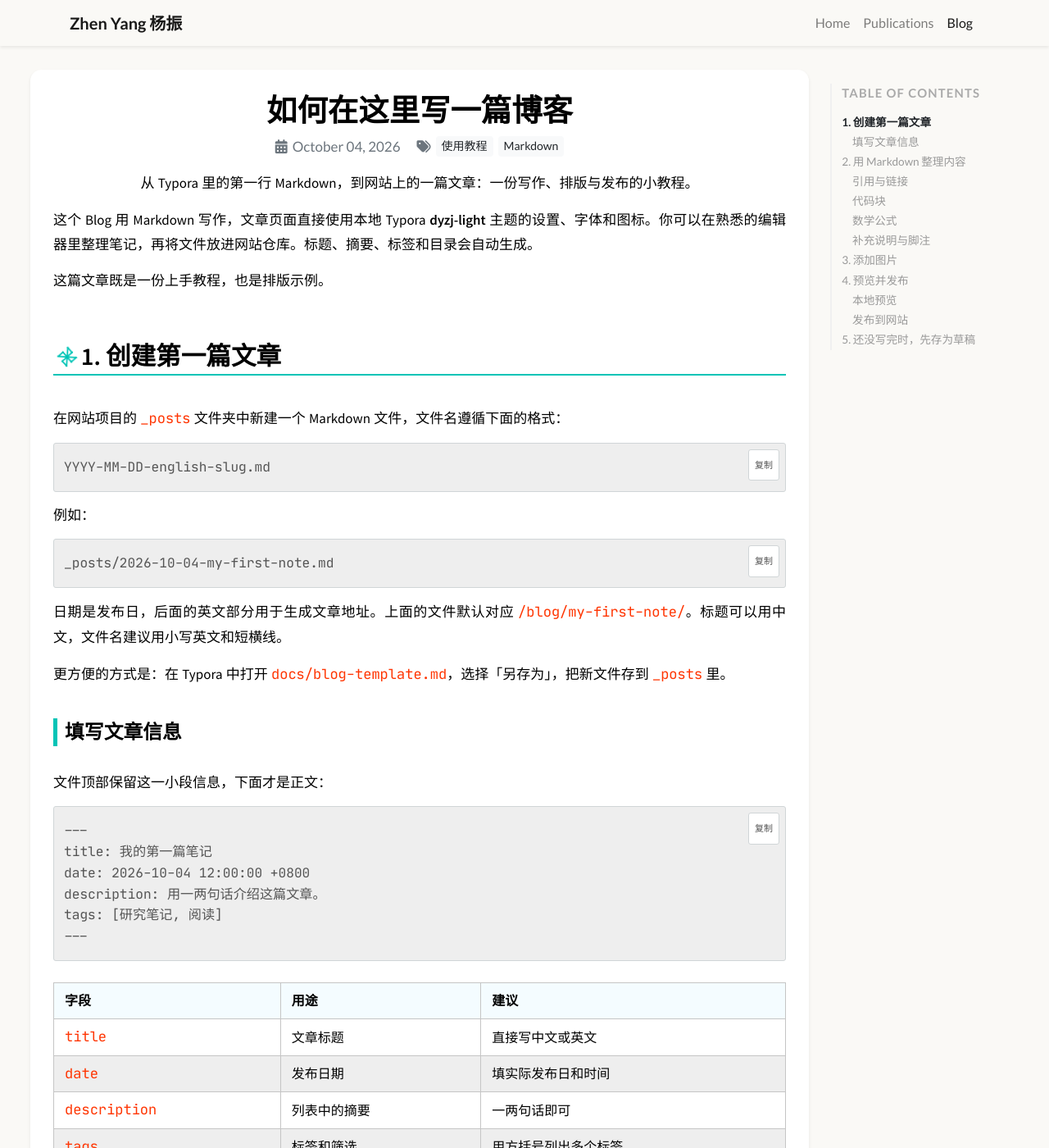
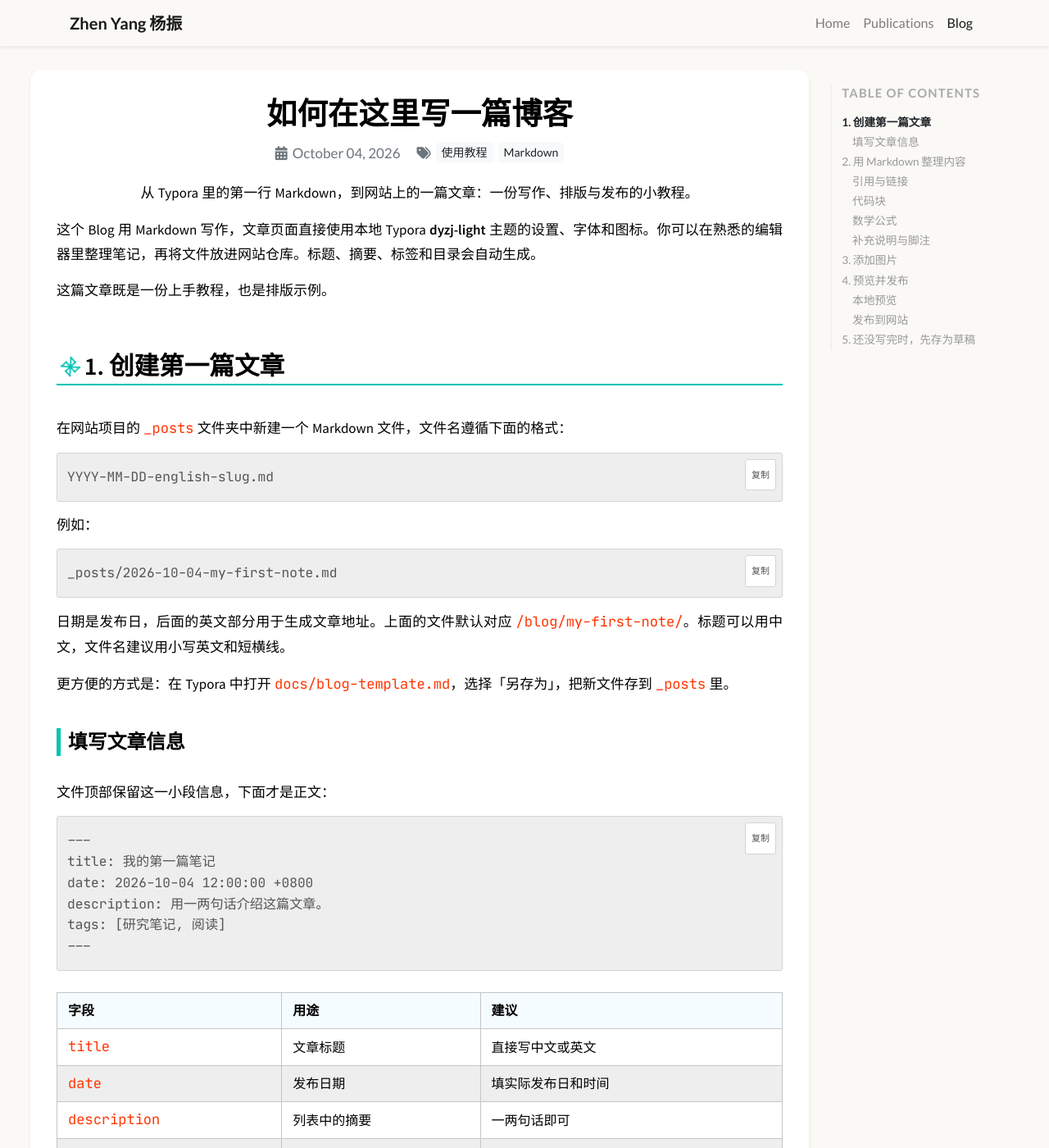
Before and after one commit to MichaelYeung2004/michaelyeung2004.github.io, a Jekyll site: the page built from _posts/2026-10-04-getting-started.md, in a window 1280 px wide and 1400 px high. Shown: the whole window at 82% size. Built offline with Jekyll 4.4.1, drawn with Linux system fonts in a browser that asks for light colours; formulas are drawn with MathJax 3.

Commit message:
Slightly increase desktop article padding and header gaps

```diff
--- a/assets/css/typora-bridge.css
+++ b/assets/css/typora-bridge.css
@@ -4,11 +4,12 @@
 /* Upstream article padding is 24px; keep a slightly roomier 28px, without
    stacking Typora's editor padding and 160px bottom space inside the card. */
 .blog-post-card { padding: 28px; }
+@media (min-width: 992px) { .blog-post-card { padding: 32px; } }
 .typora-reader #write { width: 100%; max-width: none; margin: 0; padding: 0; }
 .typora-reader #write > :last-child { margin-bottom: 0; }
 .typora-reader #write > .article-header { border: 0; padding: 0; margin: 0; }
-.typora-reader #write .article-header h1 { margin-top: 0; margin-bottom: 8px; padding-bottom: 0; letter-spacing: normal; overflow-wrap: anywhere; }
-.typora-reader #write .article-meta { justify-content: center; gap: 8px 20px; font: 400 17px/1.5 Lato, sans-serif; }
+.typora-reader #write .article-header h1 { margin-top: 0; margin-bottom: 12px; padding-bottom: 0; letter-spacing: normal; overflow-wrap: anywhere; }
+.typora-reader #write .article-meta { justify-content: center; gap: 12px 20px; margin-bottom: 21px !important; font: 400 17px/1.5 Lato, sans-serif; }
 .typora-reader #write .article-date,
 .typora-reader #write .article-tags { display: inline-flex; flex-wrap: wrap; align-items: center; gap: 6px; }
 .typora-reader #write .article-meta .badge { font: 400 14px/1.2 Lato, sans-serif; padding: 4px 7px; color: #212529; background: #f8f9fa; border: 0; border-radius: 4px; text-decoration: none; }
```
